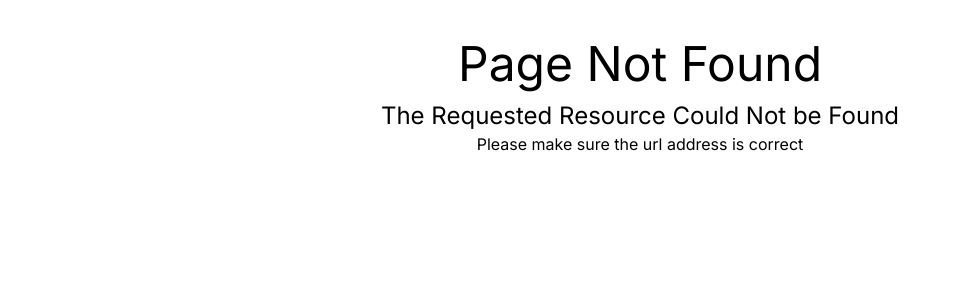
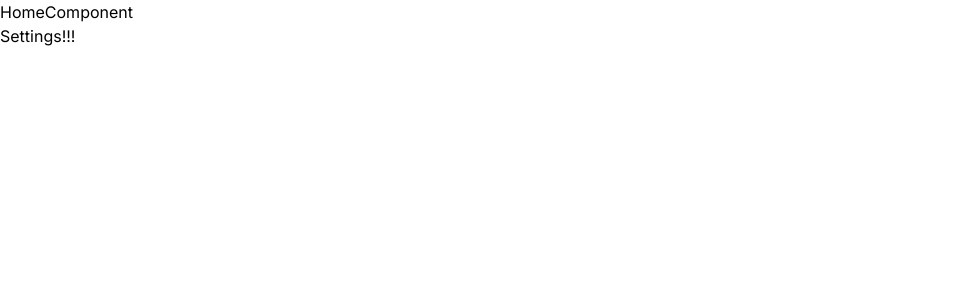
Before and after one commit to TomaszSarmata/nextjs-practice, a Next.js app: page /dashboard in a window 1280 px wide. Before the commit this address had no page. Shown: the top 300 px of the page, without its empty margins (0-960 px from the left). Built offline with nearby package versions, Linux system fonts and the light colour scheme.

Commit message:
add component folder in src folder to demonstrate file collocation rules in next.js 14

```diff
--- /dev/null
+++ b/src/app/dashboard/page.tsx
@@ -0,0 +1,12 @@
+import React from 'react';
+import Settings from './settings';
+import HomeComponent from '../../components/HomeComponent';
+
+export default function Dashboard() {
+  return (
+    <div>
+      <HomeComponent></HomeComponent>
+      <Settings />
+    </div>
+  );
+}
--- /dev/null
+++ b/src/app/dashboard/settings.tsx
@@ -0,0 +1,5 @@
+import React from 'react';
+
+export default function Settings() {
+  return <div>Settings!!!</div>;
+}
--- /dev/null
+++ b/src/components/HomeComponent.js
@@ -0,0 +1,5 @@
+import React from 'react';
+
+export default function HomeComponent() {
+  return <div>HomeComponent</div>;
+}
```
